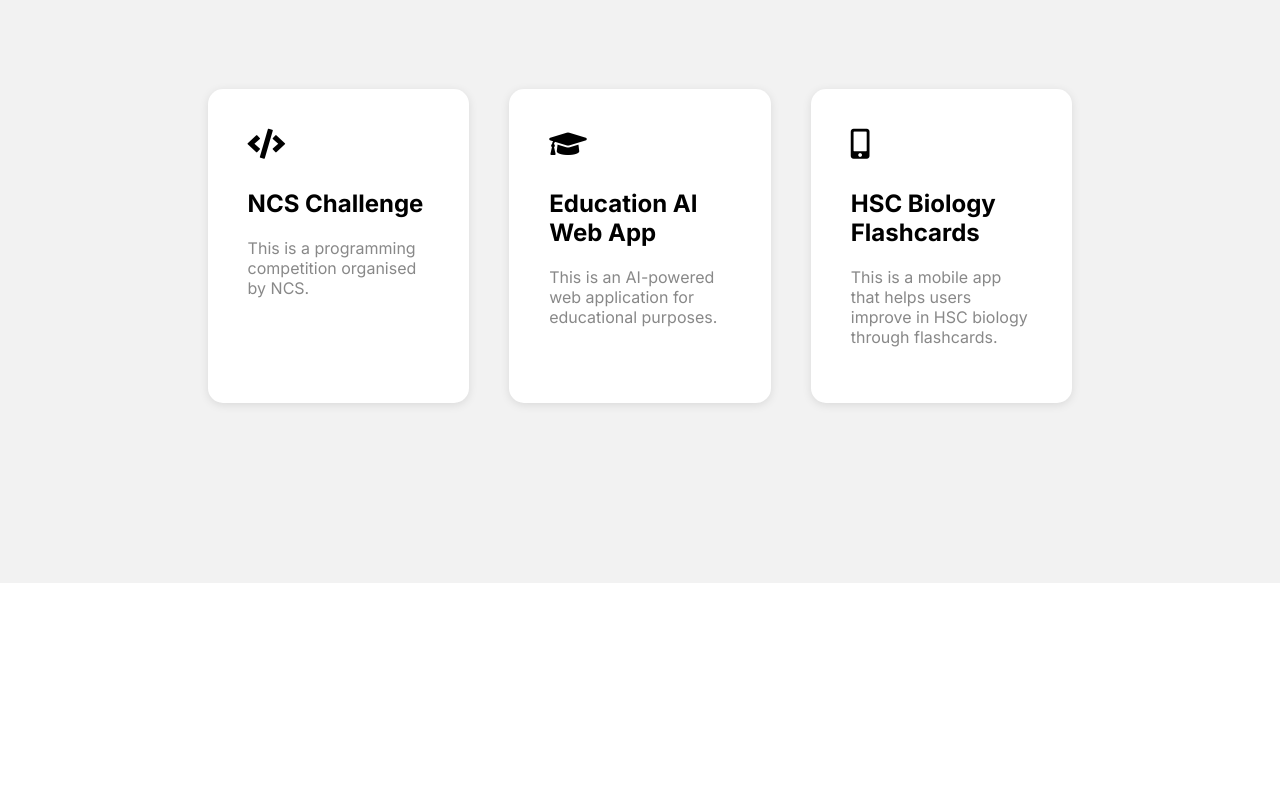
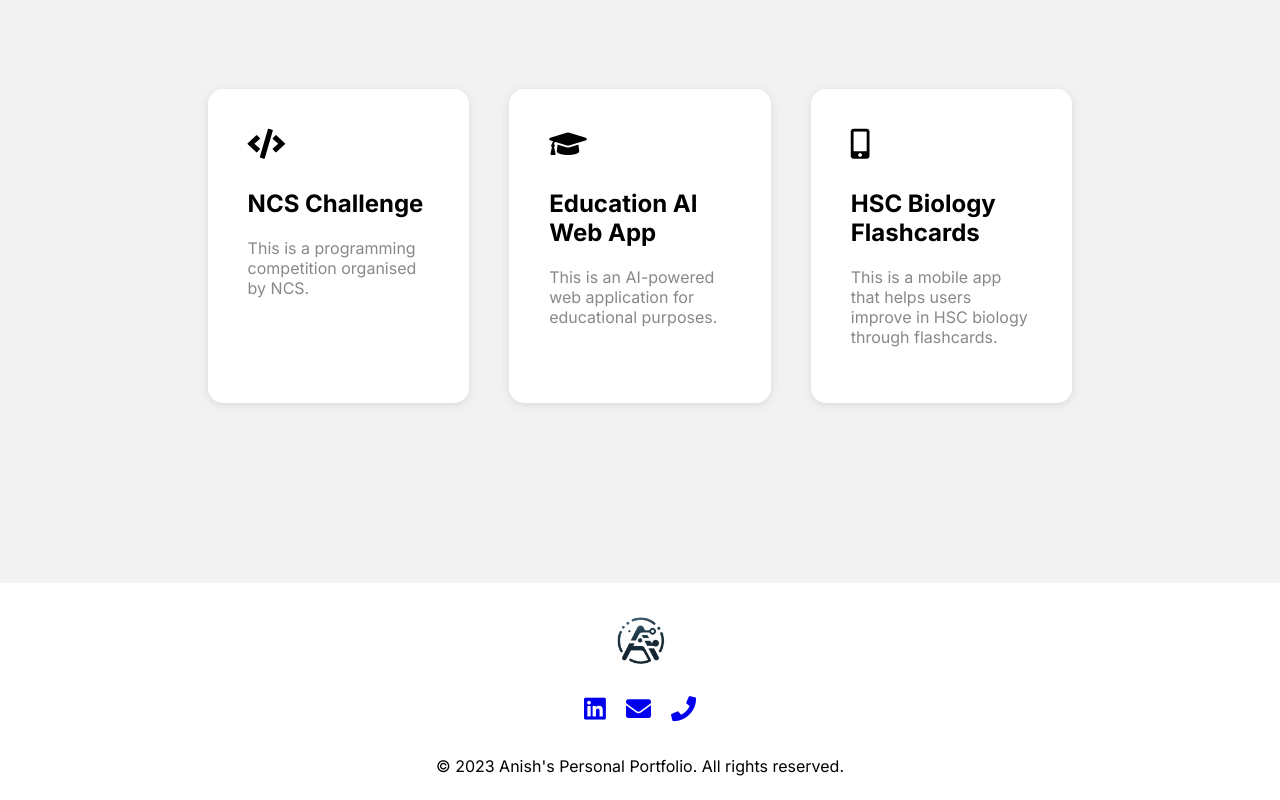
Before and after one commit to anishsharma21/cc-personal-portfolio, a plain HTML site: page index.html in a window 1280 px wide. Shown: the part 1152-1952 px from the top of the page. Before the commit the page ends 1743 px from the top, so only its background shows below. Drawn offline with Linux system fonts and the light colour scheme.

Commit message:
Add footer section to index.html and styles.css

```diff
--- a/index.html
+++ b/index.html
@@ -53,6 +53,19 @@
             </div>
         </div>
     </div>
+    <footer>
+        <div class="footer-container">
+            <div class="logo footer">
+                <img class="logo footer" src="media/logo2.png" alt="Logo">
+            </div>
+            <ul class="social-media">
+                <li><a href="#"><i class="fab fa-linkedin"></i></a></li>
+                <li><a href="#"><i class="fas fa-envelope"></i></a></li>
+                <li><a href="#"><i class="fas fa-phone"></i></a></li>
+            </ul>
+            <p>&copy; 2023 Anish's Personal Portfolio. All rights reserved.</p>
+        </div>
+    </footer>
     <script src="index.js"></script>
 </body>
 </html>
--- a/styles.css
+++ b/styles.css
@@ -165,8 +165,6 @@
 
 /* --- Project Section --- */
 
-/* --- Project Section --- */
-
 .portfolio {
     padding: 20px; /* Add some padding around the cards */
     width: 70%;
@@ -245,3 +243,33 @@
 .card p {
     color: #888888; /* Change the color of the paragraph text */
 }
+
+
+/* --- Footer Section --- */
+
+.footer-container {
+    display: flex;
+    flex-direction: column;
+    align-items: center;
+    justify-content: center;
+    text-align: center;
+    margin-top: 20px;
+}
+
+.logo.footer {
+    width: 75px; /* Adjust as needed */
+    height: 75px; /* Adjust as needed */
+}
+
+.social-media {
+    display: flex;
+    justify-content: center;
+    gap: 20px; /* Add some space between the icons */
+    list-style: none; /* Remove the default list styles */
+    padding: 0; /* Remove the default padding */
+}
+
+.social-media li {
+    /* If you want to add styles to the individual icons, you can do it here */
+    font-size: 25px; /* Make the icons larger */
+}
```
